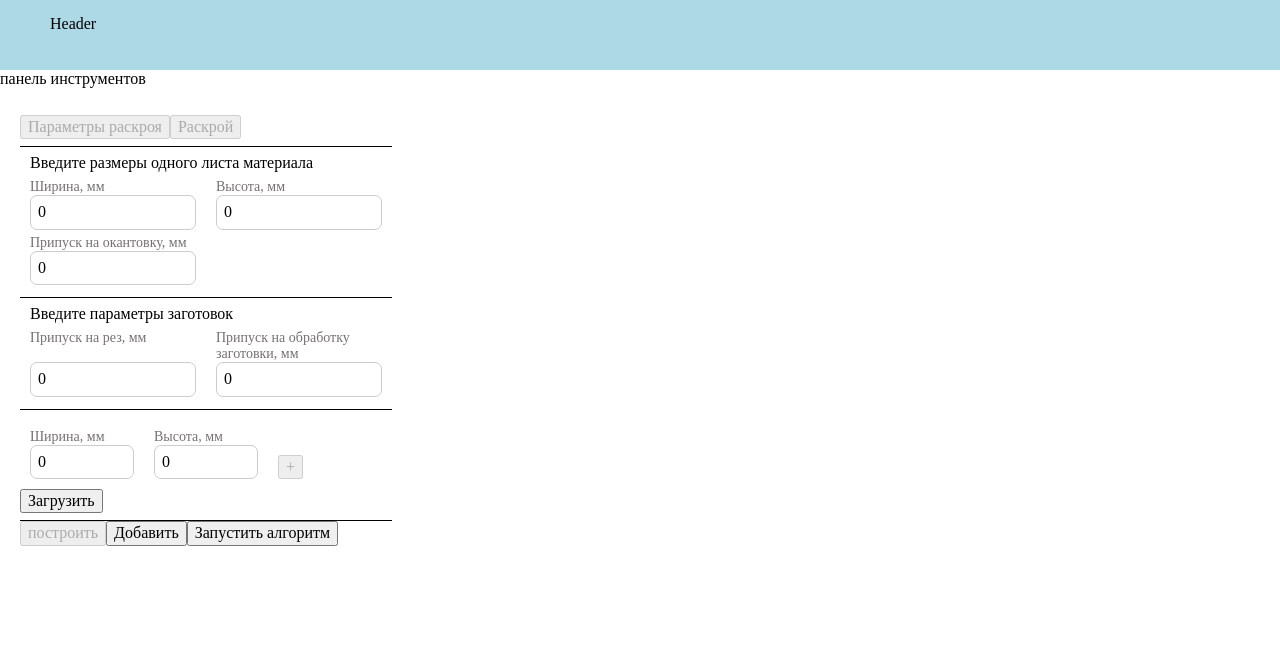
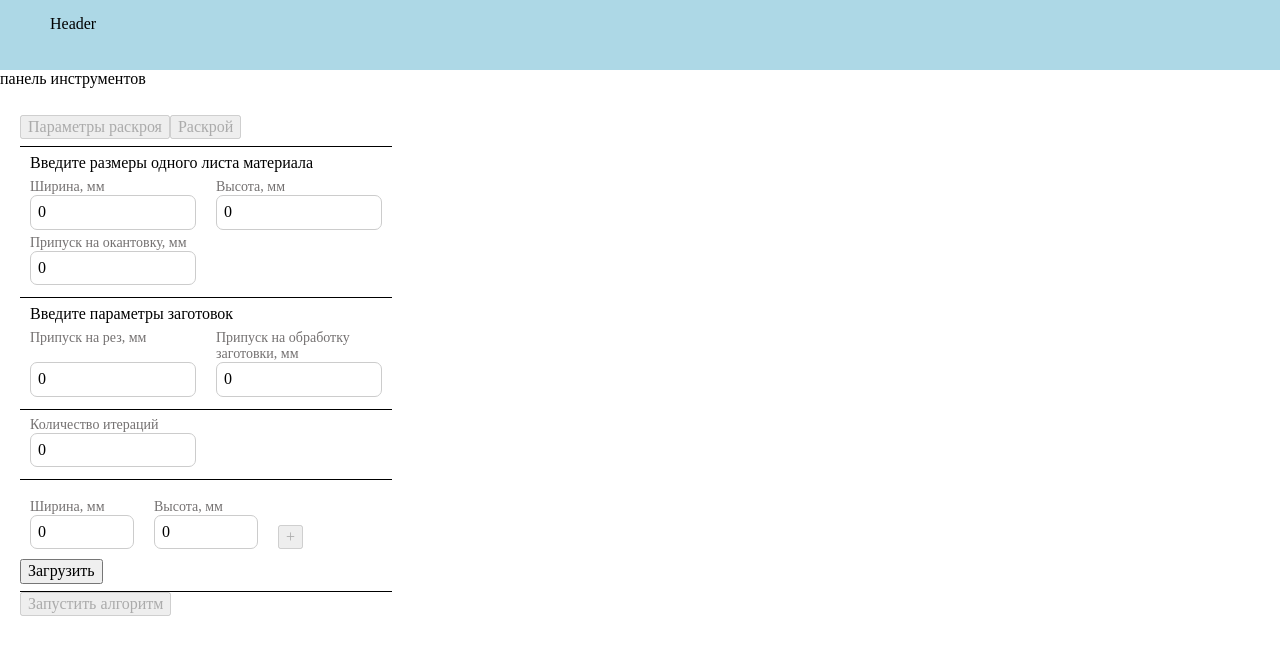
Before and after one commit to Yuliana-coder/cutting-vue, a Vue app: page /program in a window 1280 px wide. Shown: the top 654 px of the page. Built offline with nearby package versions, Linux system fonts and the light colour scheme.

Commit message:
фиксы, ввод итераций.ю поиск с запретом

```diff
--- a/src/pages/program/components/cutting-chart/cutting-chart.ts
+++ b/src/pages/program/components/cutting-chart/cutting-chart.ts
@@ -35,7 +35,7 @@ export default class CuttingChart extends Vue {
   blanksCount: number = 0;
   isShowCutting: boolean = false;
   currentPaper: any = 1;
-  bestSolutionValue: any = 1000000000;
+  bestSolutionValue: any = 0;
   bestSolution: any = [];
   tabuList: any = [];
   currentSolution: any = []; //список деталей с координатами позиций для отрисовки
@@ -46,6 +46,9 @@ export default class CuttingChart extends Vue {
   positionsList: any = [];
 
   lastArrangedBlank: any = 0;
+  iteretionsCount: any = 0;
+  partNeighborhood: any = [];
+  isLoaded: any = false;
 
   get paperParams() {
     return {
@@ -67,8 +70,12 @@ export default class CuttingChart extends Vue {
   get blanksListParams() {
     return this.blanksList.map((item: any) => {
       return {
-        width: Number(item.width * this.scaleFactor),
-        height: Number(item.height * this.scaleFactor),
+        width:
+          Number(item.width * this.scaleFactor) +
+          Number(this.allowanceBlankParams.blankBorder) * 2,
+        height:
+          Number(item.height * this.scaleFactor) +
+          Number(this.allowanceBlankParams.blankBorder) * 2,
         id: item.id
       };
     });
@@ -150,7 +157,8 @@ export default class CuttingChart extends Vue {
       this.paperParamsInput.width &&
         this.paperParamsInput.height &&
         this.blanksList &&
-        this.blanksList.length
+        this.blanksList.length &&
+        this.iteretionsCount
     );
   }
 
@@ -186,7 +194,7 @@ export default class CuttingChart extends Vue {
             this.currentSolution[i].y + this.currentSolution[i].height
         ) {
           if (
-            this.currentSolution[i].x > position.x &&
+            this.currentSolution[i].x >= position.x &&
             position.x + blank.width + this.allowanceBlankParams.cut >
               this.currentSolution[i].x
           ) {
@@ -222,7 +230,7 @@ export default class CuttingChart extends Vue {
           ) {
             isHaveBottomElement = true;
             if (
-              this.currentSolution[i].y >
+              this.currentSolution[i].y >=
               position.y + blank.height + this.allowanceBlankParams.cut
             ) {
               isCan = true;
@@ -360,7 +368,23 @@ export default class CuttingChart extends Vue {
     }
   }
 
+  partNeighborhoodSolution(solution) {
+    let index: any = this.randomInteger(0, solution.length - 1);
+    let neighborhood: any = [];
+    for (let i = 0; i < solution.length; i++) {
+      let newSolution: any = [...solution];
+      let element = newSolution[i];
+      newSolution[i] = newSolution[index];
+      newSolution[index] = element;
+      neighborhood.push(newSolution);
+    }
+    this.shuffle(neighborhood);
+    return neighborhood.slice(0, this.randomInteger(0, solution.length - 1));
+  }
+
   algorithmWork() {
+    this.isLoaded = true;
+    this.countScale();
     //приоритетный список, первое решение - рандомный список заготовок
     let solution: any = [];
     //список доступных позиций, первая позиций - начало координат
@@ -372,16 +396,49 @@ export default class CuttingChart extends Vue {
       }
     ];
     //количество итераций
-    let iteretionsCount = 1;
+    // let iteretionsCount = 1;
 
     for (let i = 0; i < this.blanksListParams.length; i++) {
       solution.push(this.blanksListParams[i].id - 1);
     }
 
+    //генерируем начальное решение случаным образом
     this.shuffle(solution);
 
-    while (iteretionsCount > 0) {
-      iteretionsCount = iteretionsCount - 1;
+    //декодирующая процедура и вычисление целевой функции для начального решения
+    while (this.finalySolutionLength != this.blanksListParams.length) {
+      this.decodingProcedure(solution);
+      this.currentSolution = [];
+    }
+    this.bestSolutionValue = this.currentPaper;
+    this.bestSolution = this.finalySolution;
+
+    while (this.iteretionsCount > 0) {
+      this.iteretionsCount = this.iteretionsCount - 1;
+      //следим чтобы длина списка запретов не превышала половину заготовок
+      if (this.tabuList.length > this.blanksList.length) {
+        this.tabuList = this.tabuList.arr.splice(
+          Math.ceil(this.tabuList.length / 2),
+          this.tabuList.length
+        );
+      }
+
+      //генерируем часть окрестности, не включая туда решения из списка запретов
+      this.partNeighborhood = this.partNeighborhoodSolution(solution);
+
+      for (let k = 0; k < this.partNeighborhood.length; k++) {
+        this.lastArrangedBlank = 0;
+        this.currentPaper = 1;
+        solution = this.partNeighborhood[k];
+        this.finalySolution = [];
+        this.positionsList = [
+          {
+            x: this.paperParams.allowanceBorder,
+            y: this.paperParams.allowanceBorder,
+            borderX: this.paperParams.width - this.paperParams.allowanceBorder
+          }
+        ];
+
         while (this.finalySolutionLength != this.blanksListParams.length) {
           this.decodingProcedure(solution);
         }
@@ -392,8 +449,10 @@ export default class CuttingChart extends Vue {
           this.bestSolution = this.finalySolution;
         }
       }
+    }
 
     this.drawBestSolution();
+    this.isLoaded = false;
   }
 
   get finalySolutionLength() {
@@ -407,10 +466,10 @@ export default class CuttingChart extends Vue {
   }
 
   drawBestSolution() {
-    for (let i = 0; i < this.currentPaper; i++) {
+    for (let i = 0; i < this.bestSolutionValue; i++) {
       this.addCanvas();
     }
-    for (let i = 0; i < this.currentPaper; i++) {
+    for (let i = 0; i < this.bestSolutionValue; i++) {
       let canvasElement: any = document.getElementById(`myCanvas${i}`);
       canvasElement.width = this.paperParams.width;
       canvasElement.height = this.paperParams.height;
@@ -420,24 +479,49 @@ export default class CuttingChart extends Vue {
       let context = this.canvas.getContext("2d");
       context.font = "48px";
       if (context && this.bestSolution[i] && this.bestSolution[i].length) {
+        context.strokeRect(
+          this.paperParams.allowanceBorder,
+          this.paperParams.allowanceBorder,
+          this.paperParams.width - 2 * this.paperParams.allowanceBorder,
+          this.paperParams.height - 2 * this.paperParams.allowanceBorder
+        );
         for (let j = 0; j < this.bestSolution[i].length; j++) {
+          context.setLineDash([]);
           context.strokeRect(
-            parseInt(this.bestSolution[i][j].x),
-            parseInt(this.bestSolution[i][j].y),
-            parseInt(this.bestSolution[i][j].width),
-            parseInt(this.bestSolution[i][j].height)
+            this.bestSolution[i][j].x,
+            this.bestSolution[i][j].y,
+            this.bestSolution[i][j].width,
+            this.bestSolution[i][j].height
+          );
+
+          context.setLineDash([6]);
+          context.strokeRect(
+            this.bestSolution[i][j].x + this.allowanceBlankParams.blankBorder,
+            this.bestSolution[i][j].y + this.allowanceBlankParams.blankBorder,
+            this.bestSolution[i][j].width -
+              2 * this.allowanceBlankParams.blankBorder,
+            this.bestSolution[i][j].height -
+              2 * this.allowanceBlankParams.blankBorder
           );
 
           context.font = "bold 24px serif";
 
           context.fillText(
             String(this.bestSolution[i][j].id + 1),
-            parseInt(this.bestSolution[i][j].x + 20),
-            parseInt(this.bestSolution[i][j].y + 20)
+            this.bestSolution[i][j].x + 20,
+            this.bestSolution[i][j].y +
+              20 +
+              this.allowanceBlankParams.blankBorder
           );
         }
       }
     }
+  }
+
+  randomInteger(min, max) {
+    // получить случайное число от (min-0.5) до (max+0.5)
+    let rand = min - 0.5 + Math.random() * (max - min + 1);
+    return Math.round(rand);
   }
 
   get file() {
--- a/src/pages/program/components/cutting-chart/cutting-chart.vue
+++ b/src/pages/program/components/cutting-chart/cutting-chart.vue
@@ -94,6 +94,20 @@
                 </div> -->
             </div>
           </div>
+          <div class="params__item">
+            <div class="params-field">
+              <label class="params-field-label" for="iteretions-input"
+                >Количество итераций</label
+              >
+              <input
+                v-model="iteretionsCount"
+                min="1"
+                type="number"
+                name="iteretions-input"
+                class="default-input"
+              />
+            </div>
+          </div>
           <div class="params__item params__item-blanks">
             <div class="params__item-blanks-add-wrapper">
               <div class="params-item-blanks-add-field">
@@ -176,17 +190,17 @@
               </table>
             </div>
           </div>
-          <button
+          <!-- <button
             :disabled="!isNotAllFieldsFilled"
             class="params-btn"
             @click="countScale"
-          >
-            построить
-          </button>
-          <button @click="addCanvas">
+          > -->
+          <!-- построить
+          </button> -->
+          <!-- <button @click="addCanvas">
             Добавить
-          </button>
-          <button @click="algorithmWork">
+          </button> -->
+          <button :disabled="!isNotAllFieldsFilled" @click="algorithmWork">
             Запустить алгоритм
           </button>
         </template>
@@ -200,6 +214,9 @@
         </template>
       </div>
       <div class="canvas__wrapper">
+        <div v-if="isLoaded">
+          Алгоритм выполняется...
+        </div>
         <!-- <div class="cutting-chart__canvas-wrapper">
           <canvas id="myCanvas0" ref="canvas0" class="cutting-chart__canvas">
           </canvas>
```
Also changed, not shown: blanks.txt. Lines whose indentation alone changed are shown as unchanged.
